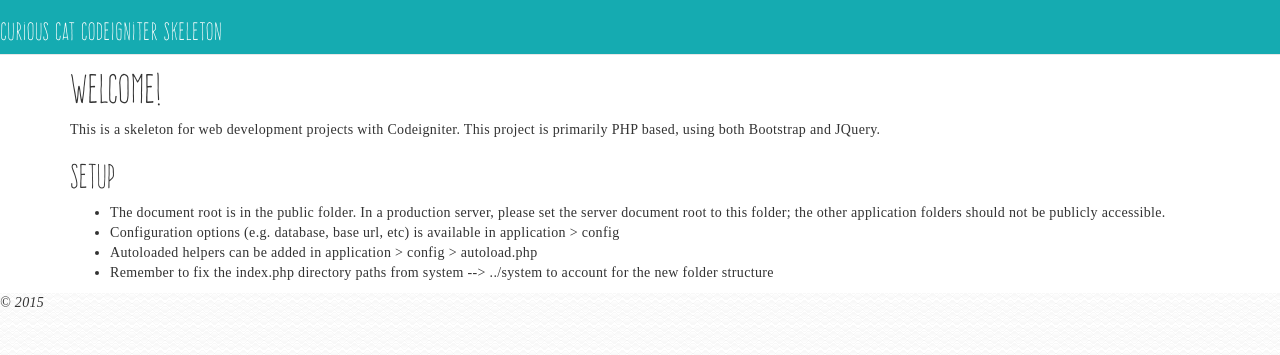
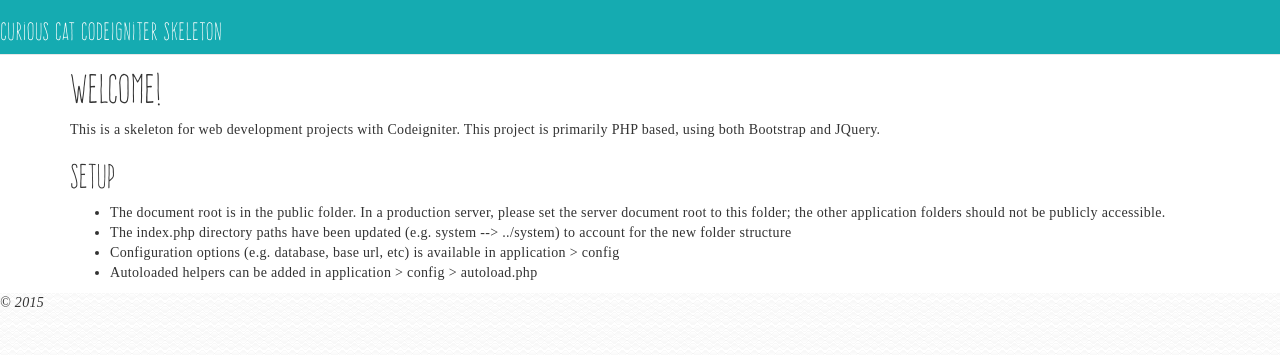
Before and after one commit to anonmily/igniter-skeleton, a CodeIgniter app: page /database/ in a window 1280 px wide. Shown: the top 355 px of the page. Run offline with CodeIgniter, Linux system fonts and the light colour scheme; some libraries are stand-ins or nearby versions; some web fonts are replaced.

Commit message:
edit welcome message

```diff
--- a/application/views/welcome.php
+++ b/application/views/welcome.php
@@ -7,10 +7,11 @@
 	<ul>
 		<li> The document root is in the public folder. In a production server, please set the server document root to this folder; the other application folders should not be publicly accessible.
 
+		<li>The index.php directory paths have been updated (e.g. system --> ../system) to account for the new folder structure</li>
+
 		<li>Configuration options (e.g. database, base url, etc) is available in application > config</li>
 
 		<li>Autoloaded helpers can be added in application > config > autoload.php</li>
 
-		<li>Remember to fix the index.php directory paths from system --> ../system to account for the new folder structure</li>
 	</ul>
 </section>
```
